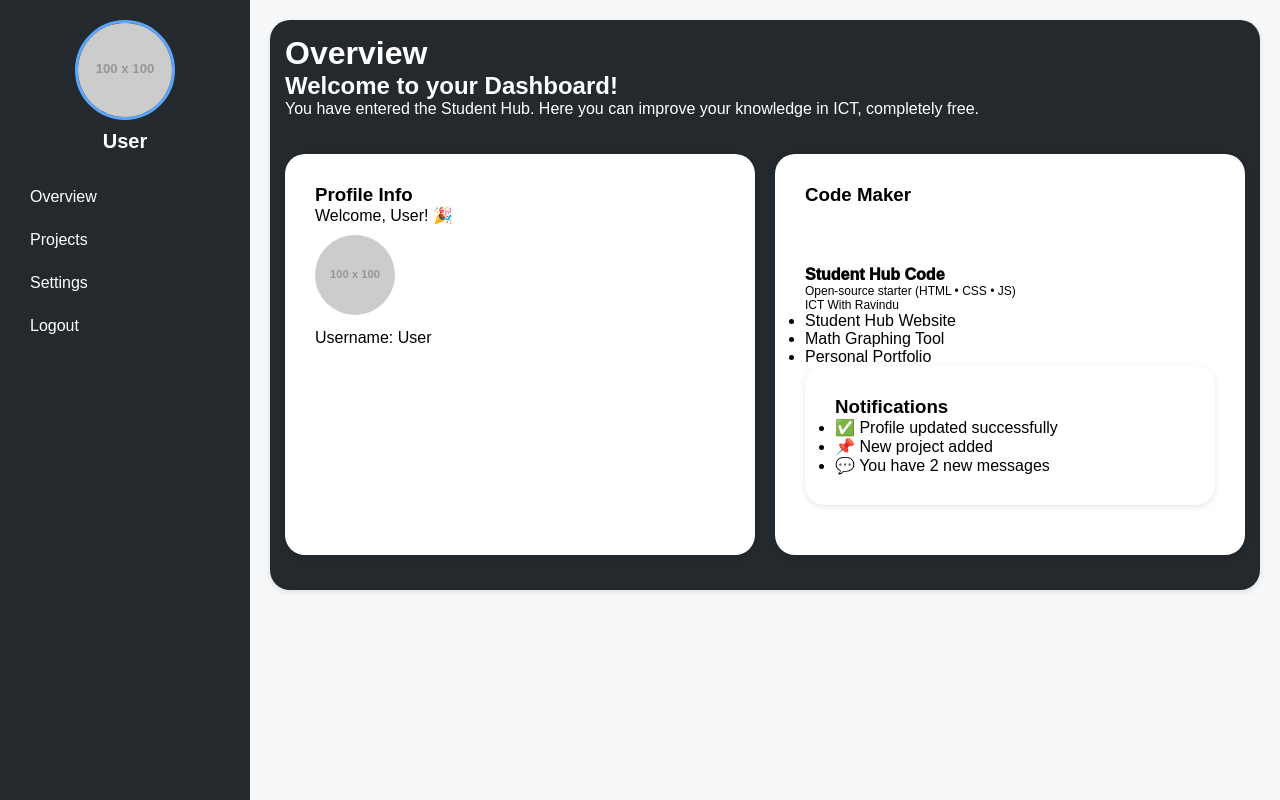
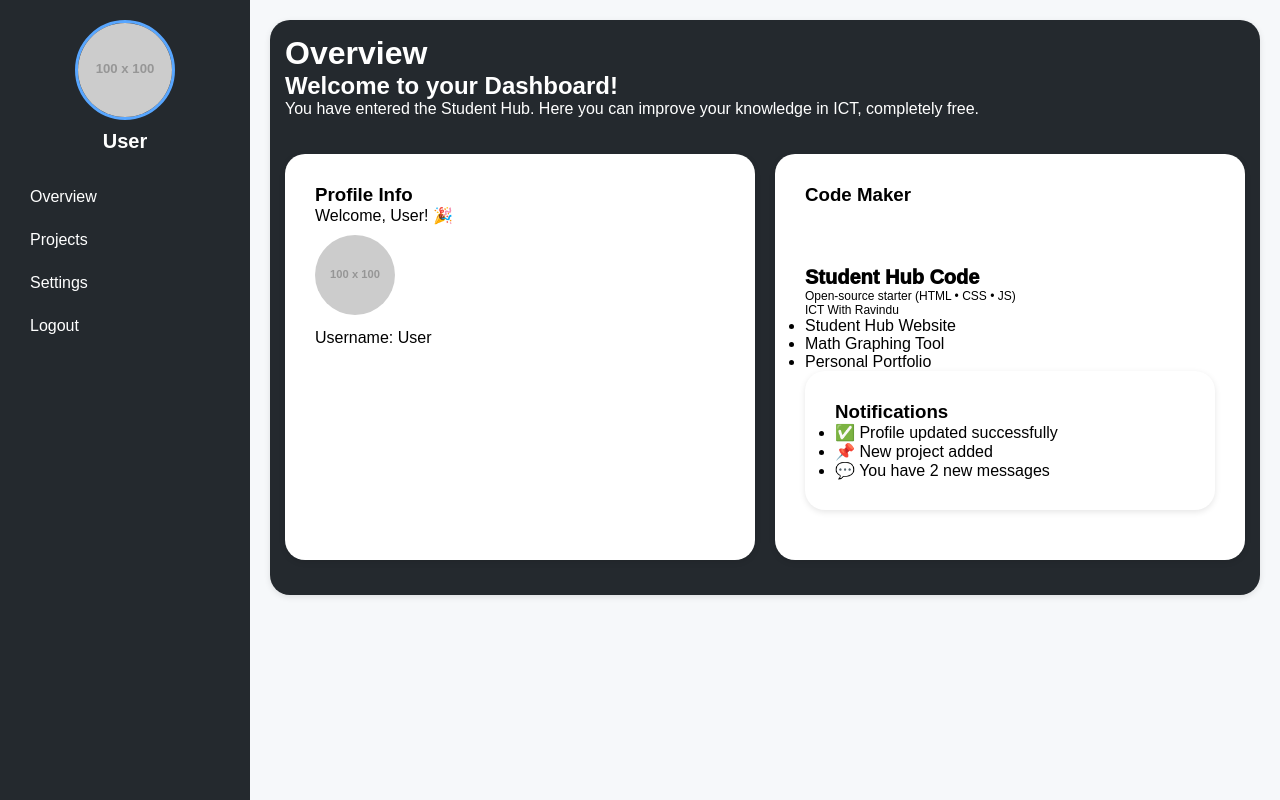
Before and after one commit to Ravindu-RV/dashboard-sh, a website: page index.html in a window 1280 px wide. Drawn offline with Linux system fonts and the light colour scheme; placeholder pictures from the web are drawn by us.

Commit message:
Update index.html

```diff
--- a/index.html
+++ b/index.html
@@ -173,7 +173,7 @@
           <h3> Code Maker</h3>
           <div class="logo">SH<br>Code</div>
         <div>
-          <div style="font-weight:1000; font-size:20px > <a class="btn secondary" href="https://ravindu-rv.github.io/RV-Code-maker/"> Student Hub Code</a></div>
+          <div style="font-weight:1000; font-size:20px;><a href="https://ravindu-rv.github.io/RV-Code-maker/">Student Hub Code</a></div>
           <div class="tiny">Open-source starter (HTML • CSS • JS)</div>
           <div class="tiny">ICT With Ravindu</div>
           <ul>
```
